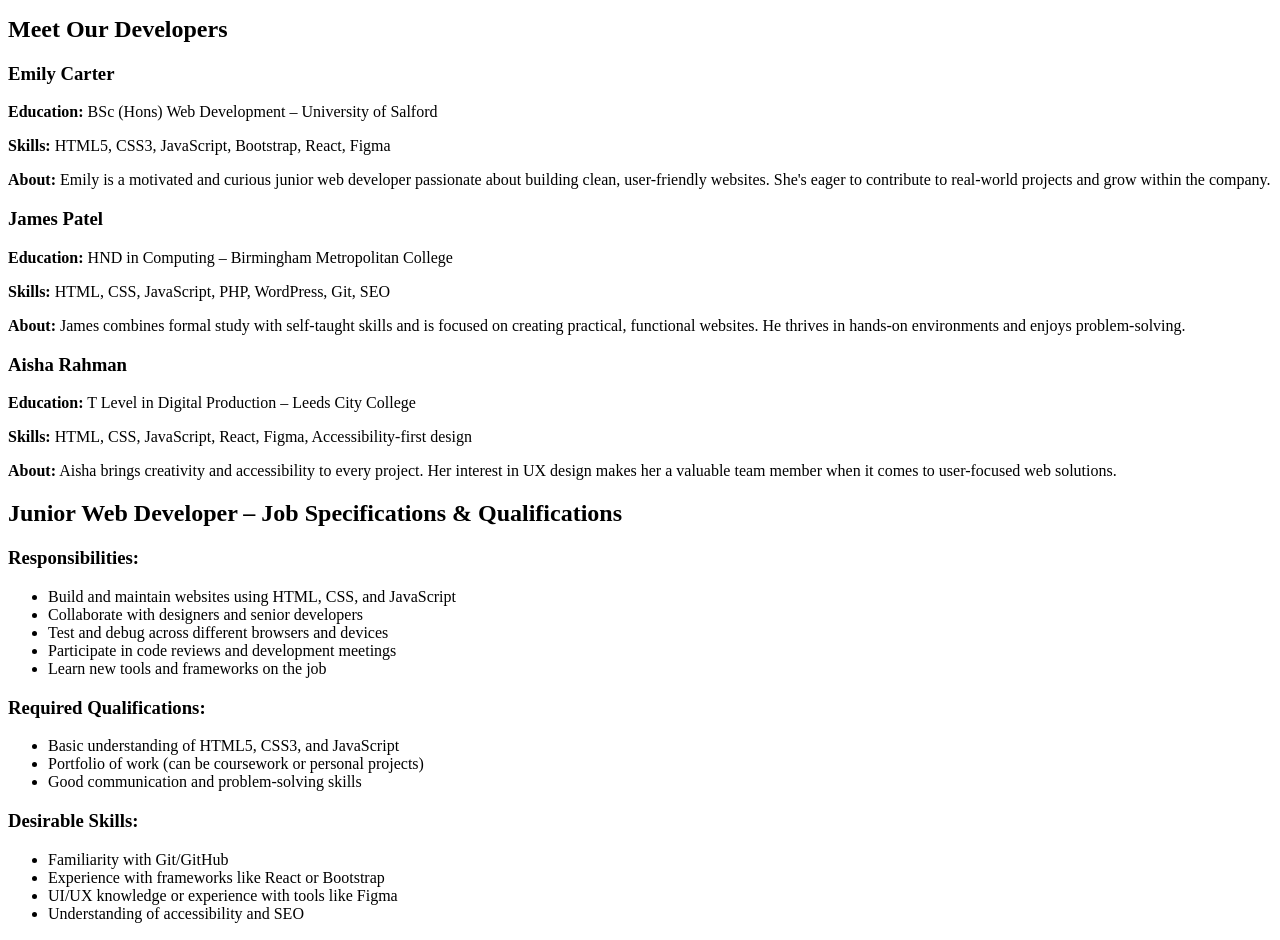
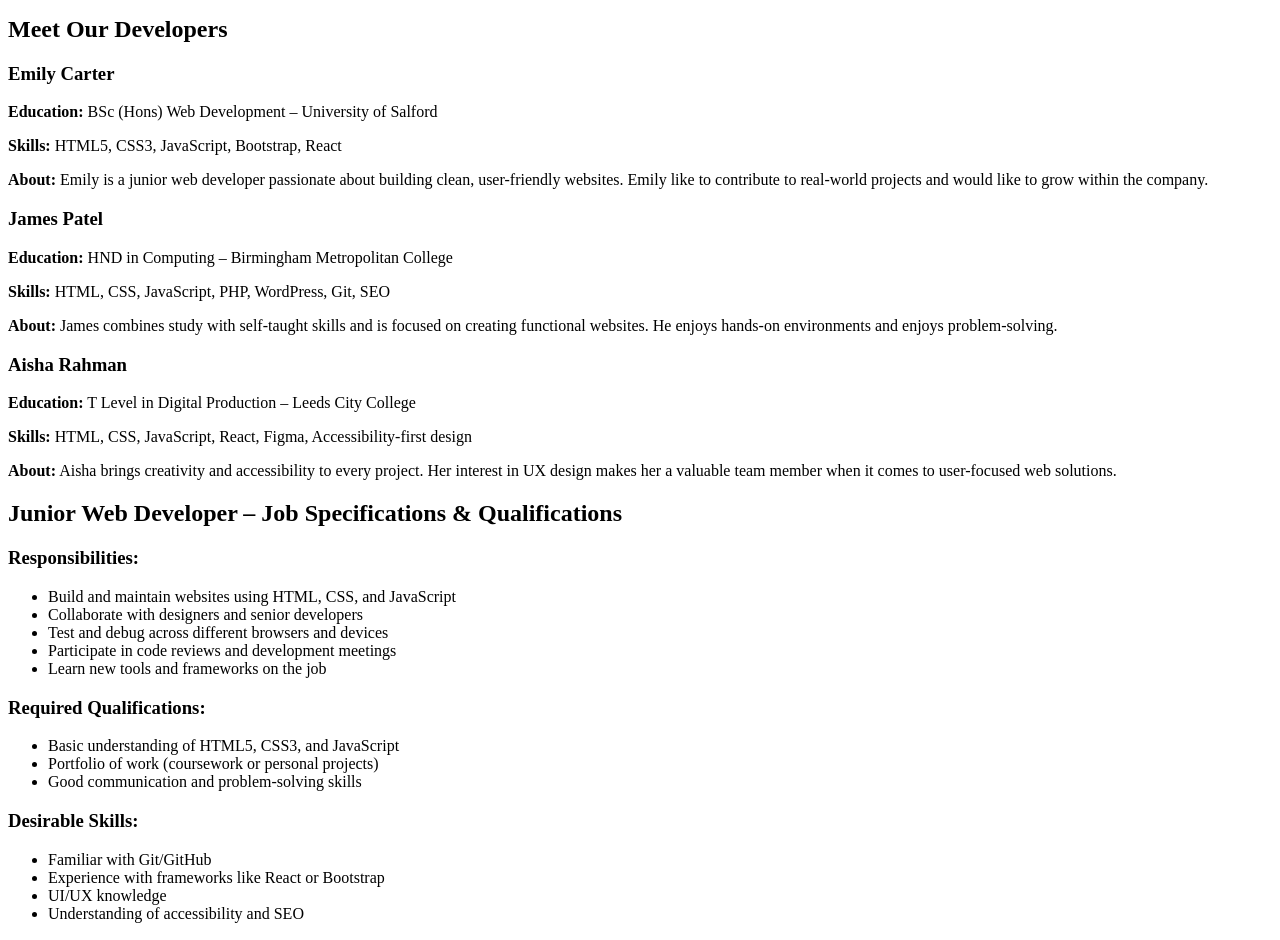
Before and after one commit to trawlrz-rikow/hotbeanzweb, a plain HTML site: page index.html in a window 1280 px wide. Shown: the part 120-1060 px from the top of the page. Drawn offline with Linux system fonts and the light colour scheme.

Commit message:
Update index.html

```diff
--- a/index.html
+++ b/index.html
@@ -19,13 +19,13 @@
 
     <h3>Emily Carter</h3>
     <p><strong>Education:</strong> BSc (Hons) Web Development – University of Salford</p>
-    <p><strong>Skills:</strong> HTML5, CSS3, JavaScript, Bootstrap, React, Figma</p>
-    <p><strong>About:</strong> Emily is a motivated and curious junior web developer passionate about building clean, user-friendly websites. She's eager to contribute to real-world projects and grow within the company.</p>
+    <p><strong>Skills:</strong> HTML5, CSS3, JavaScript, Bootstrap, React </p>
+    <p><strong>About:</strong> Emily is a junior web developer passionate about building clean, user-friendly websites. Emily like to contribute to real-world projects and would like to grow within the company.</p>
 
     <h3>James Patel</h3>
     <p><strong>Education:</strong> HND in Computing – Birmingham Metropolitan College</p>
     <p><strong>Skills:</strong> HTML, CSS, JavaScript, PHP, WordPress, Git, SEO</p>
-    <p><strong>About:</strong> James combines formal study with self-taught skills and is focused on creating practical, functional websites. He thrives in hands-on environments and enjoys problem-solving.</p>
+    <p><strong>About:</strong> James combines study with self-taught skills and is focused on creating functional websites. He enjoys hands-on environments and enjoys problem-solving.</p>
 
     <h3>Aisha Rahman</h3>
     <p><strong>Education:</strong> T Level in Digital Production – Leeds City College</p>
@@ -47,15 +47,15 @@
     <h3>Required Qualifications:</h3>
     <ul>
         <li>Basic understanding of HTML5, CSS3, and JavaScript</li>
-        <li>Portfolio of work (can be coursework or personal projects)</li>
+        <li>Portfolio of work (coursework or personal projects)</li>
         <li>Good communication and problem-solving skills</li>
     </ul>
 
     <h3>Desirable Skills:</h3>
     <ul>
-        <li>Familiarity with Git/GitHub</li>
+        <li>Familiar with Git/GitHub</li>
         <li>Experience with frameworks like React or Bootstrap</li>
-        <li>UI/UX knowledge or experience with tools like Figma</li>
+        <li>UI/UX knowledge </li>
         <li>Understanding of accessibility and SEO</li>
     </ul>
 
```
